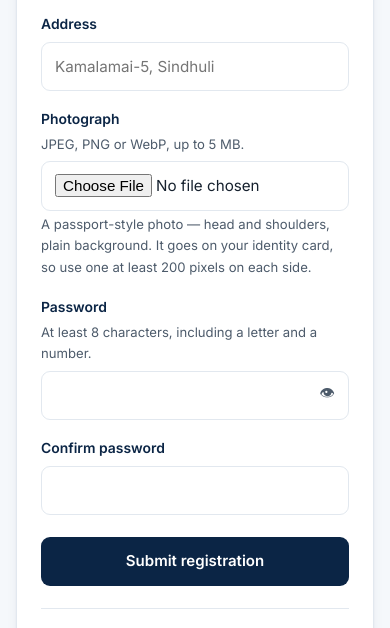
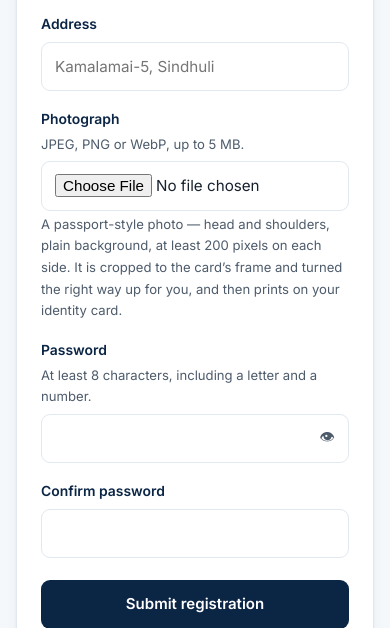
Before and after one commit to newstep12/KamalaScienceCampus, a PHP site: page /portal/register.php in a window 390 px wide. Shown: the part 1082-1710 px from the top of the page. Run offline with PHP 8.4, Linux system fonts and the light colour scheme; some libraries are stand-ins or nearby versions.

Commit message:
Make an uploaded photograph ready for the card as it arrives
A photograph was stored exactly as it was uploaded and left to the card's
CSS to crop. Three things went wrong quietly because of that.

A photo taken on a phone printed on its side. The camera writes the
picture in the sensor's orientation and records how the phone was held in
an EXIF tag; CSS knows nothing about that tag, so a portrait taken the
usual way came out lying down. It is now rotated before anything else.

A wide photograph was centre-cropped to a strip of shoulder. The crop now
happens on upload, to the card's own 25 x 32 frame: too wide and the
sides come off evenly, too tall and the crop sits high — a quarter of the
excess off the top, three quarters off the bottom — because people stand
in the middle of their own photographs, which puts the head in the upper
third, and centring a full-length photo takes the top of the head off and
keeps the knees.

And a five megabyte original was sent down the wire every time anyone
opened a card. It is re-encoded to 600px across, about 900 dpi at the
size it prints. A photograph smaller than that is never enlarged.

The portfolio now shows the stored photo in the card's frame rather than
as a round thumbnail, which is the one shape that hides what the crop
did, so somebody can see the result and upload another if it is wrong.

Nothing here can fail an upload: with no GD, or a picture too large to
hold in memory on a shared plan, the original is stored untouched and the
card crops it with object-fit exactly as before. Signatures still go
through store_image() — they must not be cropped to a portrait frame.

Admin -> System -> Photographs brings earlier uploads into line and says
how many are left; it is idempotent and skips anything already shaped.

Verified against GD with 25 checks: seven source shapes all land on the
frame within 0.006 of 25/32, a small photo is not enlarged, the crop
keeps the top of a tall photo, and orientations 3, 6 and 8 round-trip
back to upright — including a sideways phone photo that must come out
both upright and cropped, since the rotation has to happen first.

Co-Authored-By: Claude Opus 5 <noreply@anthropic.com>
Claude-Session: https://claude.ai/code/session_019Npx3cj9jvNCsqGUqW3ibt

```diff
--- a/assets/css/portal.css
+++ b/assets/css/portal.css
@@ -1018,3 +1018,14 @@ span.p-doc-sig-img { width: 1px; }
   .p-doc-head { break-after: avoid; page-break-after: avoid; }
   .p-doc-sign { break-inside: avoid; page-break-inside: avoid; }
 }
+
+/* The photograph as the card will print it — the card's own frame rather than
+   a round thumbnail, which is the one shape that hides what the crop did. */
+.p-photo-preview { display: flex; align-items: center; gap: 14px; margin: 4px 0 12px; }
+.p-photo-preview .hint { margin: 0; }
+.p-photo-frame {
+  flex: 0 0 auto; width: 84px; aspect-ratio: 25 / 32;
+  border: 1px solid var(--line); border-radius: var(--radius-sm);
+  overflow: hidden; background: var(--bg-soft);
+}
+.p-photo-frame img { width: 100%; height: 100%; object-fit: cover; display: block; }
--- /dev/null
+++ b/portal/inc/photos.php
@@ -0,0 +1,285 @@
+<?php
+declare(strict_types=1);
+
+require_once __DIR__ . '/uploads.php';
+
+/**
+ * Photographs, made ready for the identity card as they are uploaded.
+ *
+ * A card has one photo frame, 25 × 32 — the proportions of a passport photo —
+ * and whatever arrives has to end up in it. Leaving that to the browser meant
+ * three things went wrong quietly: a photo taken on a phone printed on its
+ * side, because the rotation lives in an EXIF tag the CSS knows nothing about;
+ * a wide holiday snap was centre-cropped to a strip of shoulder; and a five
+ * megabyte original was sent down the wire every time anyone opened a card.
+ *
+ * So the photo is cropped, turned the right way up and re-encoded once, at
+ * upload, and what is stored is the picture the card prints. Nothing else in
+ * the portal has to think about it afterwards, and the card needs no crop of
+ * its own.
+ */
+
+/** The card's photo frame — .idc-photo is `aspect-ratio: 25 / 32`. */
+const CARD_PHOTO_RATIO = 25 / 32;
+
+/**
+ * The stored size. The frame prints about 17 mm wide, so 600 px across is
+ * roughly 900 dpi — more than any campus printer resolves, and small enough
+ * that a card page stays quick to open.
+ */
+const CARD_PHOTO_WIDTH   = 600;
+const CARD_PHOTO_QUALITY = 88;
+
+/**
+ * Where the crop sits when a photo is taller than the frame.
+ *
+ * Not the middle. People stand in the middle of their own photographs, which
+ * puts the head in the upper third; centring the crop on a full-length photo
+ * takes the top of the head off and keeps the knees. A quarter of the excess
+ * comes off the top and three quarters off the bottom.
+ */
+const CARD_PHOTO_TOP_BIAS = 0.25;
+
+/**
+ * Validate, crop and store one uploaded photograph.
+ *
+ * Same contract as store_image(), so the callers are unchanged apart from the
+ * name: ['ok' => true, 'path', 'width', 'height'], or ['ok' => false, 'error']
+ * with 'upload', 'type' or 'small'.
+ *
+ * If the image cannot be processed — GD missing, a picture too large to hold
+ * in memory, a decoder that refuses it — the original is stored as it is
+ * rather than the upload failing. The card still crops it with object-fit;
+ * the person just does not get the tidier version.
+ */
+function store_card_photo(array $file, string $subdir = 'photos'): array
+{
+    if (($file['error'] ?? UPLOAD_ERR_NO_FILE) !== UPLOAD_ERR_OK || !is_uploaded_file($file['tmp_name'])) {
+        return ['ok' => false, 'error' => 'upload'];
+    }
+    if ($file['size'] > MAX_IMAGE_UPLOAD || $file['size'] <= 0) {
+        return ['ok' => false, 'error' => 'upload'];
+    }
+
+    $mime = (string) (new finfo(FILEINFO_MIME_TYPE))->file($file['tmp_name']);
+    if (!isset(ALLOWED_IMAGES[$mime])) {
+        return ['ok' => false, 'error' => 'type'];
+    }
+
+    $size = @getimagesize($file['tmp_name']);
+    if (!$size || $size[0] < 1 || $size[1] < 1) {
+        return ['ok' => false, 'error' => 'type'];
+    }
+    // Measured before any cropping: an image large enough to print is judged
+    // on what was uploaded, not on what is left after the frame takes its cut.
+    if ($size[0] < 200 || $size[1] < 200) {
+        return ['ok' => false, 'error' => 'small'];
+    }
+
+    $src = image_can_be_processed($size[0], $size[1]) ? load_photo($file['tmp_name'], $mime) : null;
+    if (!$src) {
+        return store_image($file, $subdir, 200);
+    }
+
+    $card = crop_to_card_frame($src);
+    imagedestroy($src);
+
+    $dir = __DIR__ . '/../uploads/' . $subdir;
+    if (!is_dir($dir) && !mkdir($dir, 0755, true) && !is_dir($dir)) {
+        imagedestroy($card);
+        return ['ok' => false, 'error' => 'upload'];
+    }
+
+    $stored = bin2hex(random_bytes(16)) . '.jpg';
+    $ok     = imagejpeg($card, $dir . '/' . $stored, CARD_PHOTO_QUALITY);
+    $w      = imagesx($card);
+    $h      = imagesy($card);
+    imagedestroy($card);
+
+    if (!$ok) {
+        return store_image($file, $subdir, 200);
+    }
+    @chmod($dir . '/' . $stored, 0644);
+
+    return ['ok' => true, 'path' => $subdir . '/' . $stored, 'width' => $w, 'height' => $h];
+}
+
+/**
+ * Re-crop a photograph already in the uploads directory, replacing it in
+ * place and returning the new relative path — or null when it cannot be done,
+ * in which case the original is left exactly as it was.
+ *
+ * This is what Admin → System runs over photographs uploaded before the crop
+ * existed, so a card printed today looks the same whenever its photo arrived.
+ */
+function recrop_stored_photo(?string $relPath, string $subdir = 'photos'): ?string
+{
+    $full = resolve_upload($relPath);
+    if ($full === null) {
+        return null;
+    }
+    $mime = (string) (new finfo(FILEINFO_MIME_TYPE))->file($full);
+    $size = @getimagesize($full);
+    if (!isset(ALLOWED_IMAGES[$mime]) || !$size || !image_can_be_processed($size[0], $size[1])) {
+        return null;
+    }
+
+    $src = load_photo($full, $mime);
+    if (!$src) {
+        return null;
+    }
+    $card = crop_to_card_frame($src);
+    imagedestroy($src);
+
+    $dir    = __DIR__ . '/../uploads/' . $subdir;
+    $stored = bin2hex(random_bytes(16)) . '.jpg';
+    if (!is_dir($dir) && !mkdir($dir, 0755, true) && !is_dir($dir)) {
+        imagedestroy($card);
+        return null;
+    }
+    $ok = imagejpeg($card, $dir . '/' . $stored, CARD_PHOTO_QUALITY);
+    imagedestroy($card);
+    if (!$ok) {
+        return null;
+    }
+    @chmod($dir . '/' . $stored, 0644);
+
+    // Written first, then the old one removed: a failed write must never take
+    // the only copy of somebody's photograph with it.
+    delete_upload($relPath);
+    return $subdir . '/' . $stored;
+}
+
+/** True when a photograph is already stored at the card's proportions. */
+function is_card_shaped(?string $relPath): bool
+{
+    $full = resolve_upload($relPath);
+    if ($full === null) {
+        return false;
+    }
+    $size = @getimagesize($full);
+    if (!$size || $size[1] < 1) {
+        return false;
+    }
+    return abs(($size[0] / $size[1]) - CARD_PHOTO_RATIO) < 0.005;
+}
+
+/* ------------------------------------------------------------- the work -- */
+
+/**
+ * Whether there is room to hold this image in memory.
+ *
+ * GD works on uncompressed pixels: a 12 megapixel phone photo is about 48 MB
+ * once decoded, and two of them — source and destination — will end a request
+ * on a shared plan whose memory_limit is 128 MB. Better to store the original
+ * untouched than to hand somebody a blank page.
+ */
+function image_can_be_processed(int $w, int $h): bool
+{
+    if (!function_exists('imagecreatetruecolor')) {
+        return false;
+    }
+    $limit = ini_bytes((string) ini_get('memory_limit'));
+    if ($limit <= 0) {
+        return true;                         // unlimited
+    }
+    // Source plus destination, and half as much again for the decoder's own
+    // working space.
+    $need = ($w * $h + CARD_PHOTO_WIDTH * (int) round(CARD_PHOTO_WIDTH / CARD_PHOTO_RATIO)) * 4 * 1.5;
+    return $need < ($limit - memory_get_usage(true));
+}
+
+/**
+ * Decode an image and turn it the right way up.
+ *
+ * A phone writes the picture in the sensor's orientation and records which way
+ * the phone was held in an EXIF tag. Ignore the tag and a portrait taken in
+ * the usual way prints lying on its side — which is what used to happen, and
+ * is the single most common thing wrong with an uploaded photograph.
+ */
+function load_photo(string $path, string $mime): ?GdImage
+{
+    $im = match ($mime) {
+        'image/jpeg' => @imagecreatefromjpeg($path),
+        'image/png'  => @imagecreatefrompng($path),
+        'image/webp' => function_exists('imagecreatefromwebp') ? @imagecreatefromwebp($path) : false,
+        default      => false,
+    };
+    if (!$im) {
+        return null;
+    }
+    return $mime === 'image/jpeg' ? apply_exif_orientation($im, $path) : $im;
+}
+
+function apply_exif_orientation(GdImage $im, string $path): GdImage
+{
+    if (!function_exists('exif_read_data')) {
+        return $im;
+    }
+    $exif = @exif_read_data($path);
+    $o    = (int) ($exif['Orientation'] ?? 0);
+    if ($o < 2 || $o > 8) {
+        return $im;
+    }
+
+    // 1 is upright; the other seven are the rotations and mirrors a camera
+    // may record. Mirrors are flipped before the rotation, as EXIF defines.
+    if (in_array($o, [2, 4, 5, 7], true)) {
+        imageflip($im, $o === 4 ? IMG_FLIP_VERTICAL : IMG_FLIP_HORIZONTAL);
+    }
+    $angle = match ($o) {
+        3, 4    => 180,
+        5, 6    => -90,
+        7, 8    => 90,
+        default => 0,
+    };
+    if ($angle !== 0) {
+        $rotated = @imagerotate($im, $angle, 0);
+        if ($rotated) {
+            imagedestroy($im);
+            $im = $rotated;
+        }
+    }
+    return $im;
+}
+
+/**
+ * Crop to 25 × 32 and resample to the stored size.
+ *
+ * Too wide, and the sides come off evenly — a person photographed against a
+ * wall is in the middle of it. Too tall, and the crop sits high, per
+ * CARD_PHOTO_TOP_BIAS. Never enlarged: a small photograph stays its own size
+ * rather than being blown up into a blurry one.
+ */
+function crop_to_card_frame(GdImage $src): GdImage
+{
+    $sw = imagesx($src);
+    $sh = imagesy($src);
+
+    if (($sw / $sh) > CARD_PHOTO_RATIO) {
+        $cropW = (int) round($sh * CARD_PHOTO_RATIO);
+        $cropH = $sh;
+        $cropX = (int) round(($sw - $cropW) / 2);
+        $cropY = 0;
+    } else {
+        $cropW = $sw;
+        $cropH = (int) round($sw / CARD_PHOTO_RATIO);
+        $cropX = 0;
+        $cropY = (int) round(($sh - $cropH) * CARD_PHOTO_TOP_BIAS);
+    }
+    // Rounding can put the window a pixel over the edge on an exact ratio.
+    $cropW = min($cropW, $sw);
+    $cropH = min($cropH, $sh);
+    $cropX = max(0, min($cropX, $sw - $cropW));
+    $cropY = max(0, min($cropY, $sh - $cropH));
+
+    $outW = min(CARD_PHOTO_WIDTH, $cropW);
+    $outH = (int) round($outW / CARD_PHOTO_RATIO);
+
+    $out = imagecreatetruecolor($outW, $outH);
+    // A PNG or WebP may carry transparency, and a card is printed on white
+    // card stock — so transparency becomes white rather than black.
+    imagefill($out, 0, 0, imagecolorallocate($out, 255, 255, 255));
+    imagecopyresampled($out, $src, 0, 0, $cropX, $cropY, $outW, $outH, $cropW, $cropH);
+    return $out;
+}
--- a/portal/lang/en.php
+++ b/portal/lang/en.php
@@ -412,8 +412,14 @@ return [
     // Photographs
     'photo'              => 'Photograph',
     'photo_hint'         => 'JPEG, PNG or WebP, up to 5 MB.',
-    'photo_idcard_note'  => 'A passport-style photo — head and shoulders, plain background. It goes on your identity card, so use one at least 200 pixels on each side.',
+    'photo_idcard_note'  => 'A passport-style photo — head and shoulders, plain background, at least 200 pixels on each side. It is cropped to the card’s frame and turned the right way up for you, and then prints on your identity card.',
     'photo_removed'      => 'Your photograph has been removed.',
+    'photo_card_preview' => 'This is how it prints on your identity card. Upload another if the crop is not right.',
+    'photos_title'       => 'Photographs',
+    'photos_intro'       => 'Every photograph is cropped to the card’s frame, turned the right way up and re-encoded as it is uploaded, so the card prints what was stored. Photographs added before that ran are still whatever shape they arrived in — this brings them into line. Originals are replaced, so a photograph cropped here cannot be uncropped; anyone can upload a new one from their portfolio.',
+    'photos_count'       => '%s photographs on file, %s still to crop.',
+    'photos_run'         => 'Crop the photographs already uploaded',
+    'photos_done'        => '%s photographs cropped to the card’s frame. %s could not be read and were left alone.',
     'remove_photo'       => 'Remove photograph',
     'err_photo'          => 'That photograph could not be uploaded. Use a JPEG, PNG or WebP image no larger than 5 MB.',
     'err_photo_small'    => 'That image is too small to print. Use a photograph at least 200 pixels on each side.',
--- a/portal/register.php
+++ b/portal/register.php
@@ -3,6 +3,7 @@ declare(strict_types=1);
 require_once __DIR__ . '/inc/layout.php';
 require_once __DIR__ . '/inc/mail.php';
 require_once __DIR__ . '/inc/uploads.php';
+require_once __DIR__ . '/inc/photos.php';
 
 if ($u = current_user()) {
     header('Location: ' . home_for($u));
@@ -75,7 +76,7 @@ if ($_SERVER['REQUEST_METHOD'] === 'POST') {
     // rather than something to drop silently. Stored only once the rest of
     // the form is good, so a rejected registration leaves no orphan file.
     if (!$errors && !$isBot && upload_present($_FILES['photo'] ?? null)) {
-        $stored = store_image($_FILES['photo'], 'photos');
+        $stored = store_card_photo($_FILES['photo'], 'photos');
         if ($stored['ok']) {
             $photoPath = $stored['path'];
         } else {
```
Also changed, not shown: portal/admin/system.php (+46 -0 lines), portal/lang/ne.php (+7 -1 lines), portal/student/portfolio.php (+12 -1 lines), README.md.
